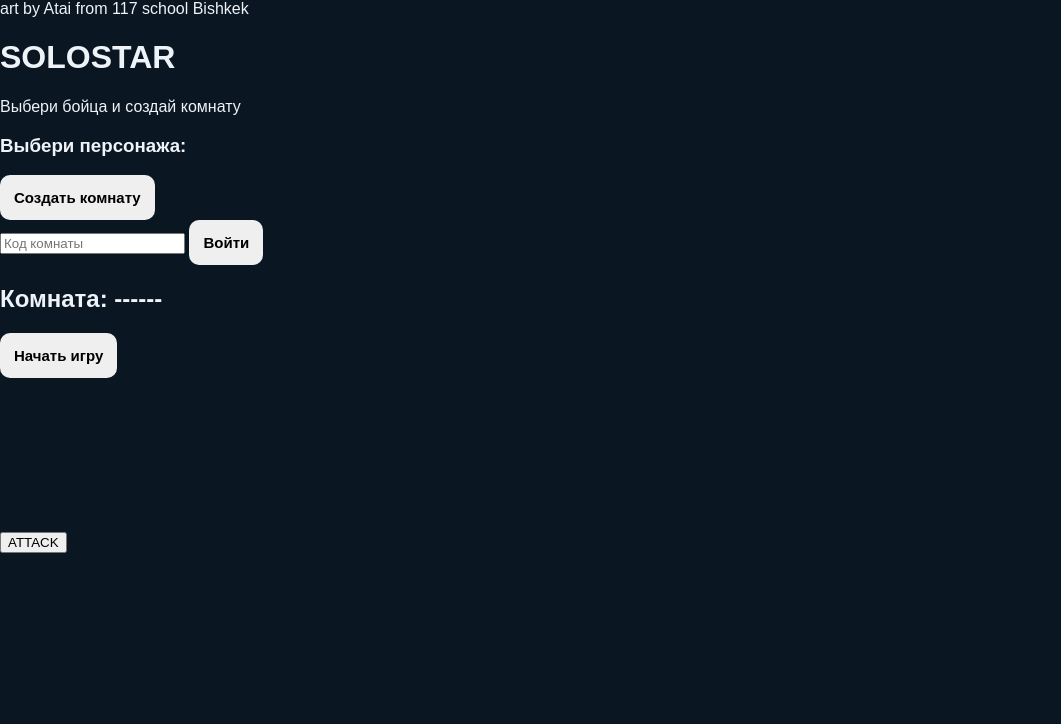
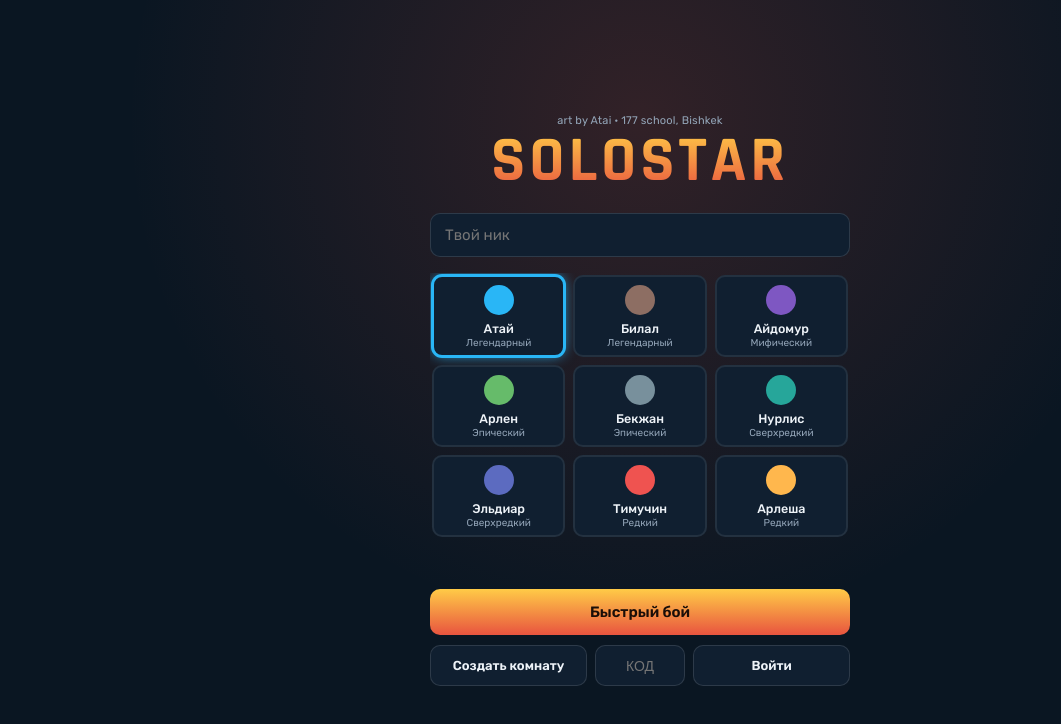
Before and after one commit to batyrkanovatai-ops/solostar, a website: page public/index.html in a window 1280 px wide. Shown: the whole page, without its empty margins (0-1061 px from the left). Drawn offline with nearby package versions, Linux system fonts and the light colour scheme; no server answers.

Commit message:
Update index.html

```diff
--- a/public/index.html
+++ b/public/index.html
@@ -1,55 +1,44 @@
 <!DOCTYPE html>
 <html lang="ru">
 <head>
-    <meta charset="UTF-8">
-    <meta name="viewport" content="width=device-width, initial-scale=1.0, maximum-scale=1.0, user-scalable=no">
-    <title>Solostar Mobile</title>
-    <link rel="stylesheet" href="/style.css">
+<meta charset="UTF-8">
+<meta name="viewport" content="width=device-width, initial-scale=1.0, maximum-scale=1.0, user-scalable=no, viewport-fit=cover">
+<title>Solostar</title>
+<link rel="preconnect" href="https://fonts.googleapis.com">
+<link href="https://fonts.googleapis.com/css2?family=Rajdhani:wght@600;700&family=Rubik:wght@400;500;600&display=swap" rel="stylesheet">
+<link rel="stylesheet" href="style.css">
 </head>
 <body>
-    <div id="menu" class="screen">
-        <div class="author-credits">art by Atai from 117 school Bishkek</div>
-        <h1 class="logo">SOLOSTAR</h1>
-        <p class="subtitle">Выбери бойца и создай комнату</p>
 
-        <div class="card-container">
-            <h3>Выбери персонажа:</h3>
-            <div id="brawlers-list" class="brawlers-grid"></div>
-        </div>
+<canvas id="gameCanvas"></canvas>
 
-        <div class="controls-panel">
-            <div class="buttons-group">
-                <button id="btn-create" class="btn primary">Создать комнату</button>
-                <div class="join-box">
-                    <input type="text" id="room-input" placeholder="Код комнаты" maxlength="6">
-                    <button id="btn-join" class="btn secondary">Войти</button>
-                </div>
-            </div>
-        </div>
+<div id="menuScreen">
+  <div class="menu-inner">
+
+    <div class="brand">
+      <span class="brand-credit">art by Atai · 177 school, Bishkek</span>
+      <h1 class="brand-title">SOLOSTAR</h1>
     </div>
 
-    <div id="lobby-screen" class="screen hidden">
-        <h2>Комната: <span id="room-id-display">------</span></h2>
-        <div id="players-list" class="card-container"></div>
-        <button id="start-game-btn" class="btn primary">Начать игру</button>
+    <input id="nameInput" class="name-input" type="text" placeholder="Твой ник" maxlength="12">
+
+    <div id="brawlerGrid" class="brawler-grid"></div>
+
+    <div id="statusText" class="status-text"></div>
+
+    <div class="actions">
+      <button id="quickplayBtn" class="btn btn-primary">Быстрый бой</button>
+      <div class="room-row">
+        <button id="createRoomBtn" class="btn btn-secondary">Создать комнату</button>
+        <input id="roomCodeInput" class="code-input" type="text" placeholder="КОД" maxlength="5">
+        <button id="joinRoomBtn" class="btn btn-secondary">Войти</button>
+      </div>
     </div>
 
-    <div id="game-screen" class="hidden">
-        <canvas id="game-canvas"></canvas>
-        <div id="touch-controls">
-            <div id="joystick-zone">
-                <div id="joystick-base">
-                    <div id="joystick-stick"></div>
-                </div>
-            </div>
-            <button id="attack-btn">ATTACK</button>
-        </div>
-    </div>
+  </div>
+</div>
 
-    <script src="/socket.io/socket.io.js"></script>
-    <script src="/brawlers/characters.js"></script>
-    <script src="/controls/joystick.js"></script>
-    <script src="/graphics/renderer.js"></script>
-    <script src="/game.js"></script>
+<script src="/socket.io/socket.io.js"></script>
+<script src="game.js"></script>
 </body>
 </html>
```
